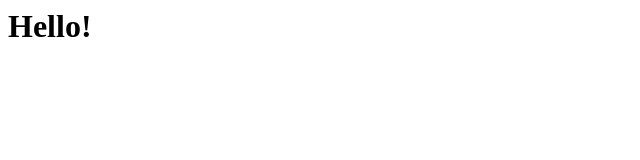
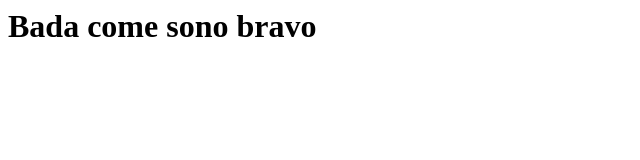
Before and after one commit to Alex-3498/ProvaPage, a plain HTML site: page index.html in a window 1280 px wide. Shown: the whole page, without its empty margins (0-640 px from the left). Drawn offline with Linux system fonts and the light colour scheme.

Commit message:
Update index.html

```diff
--- a/index.html
+++ b/index.html
@@ -1 +1 @@
-<h1>Hello!</h1>
+<h1>Bada come sono bravo</h1>
```
